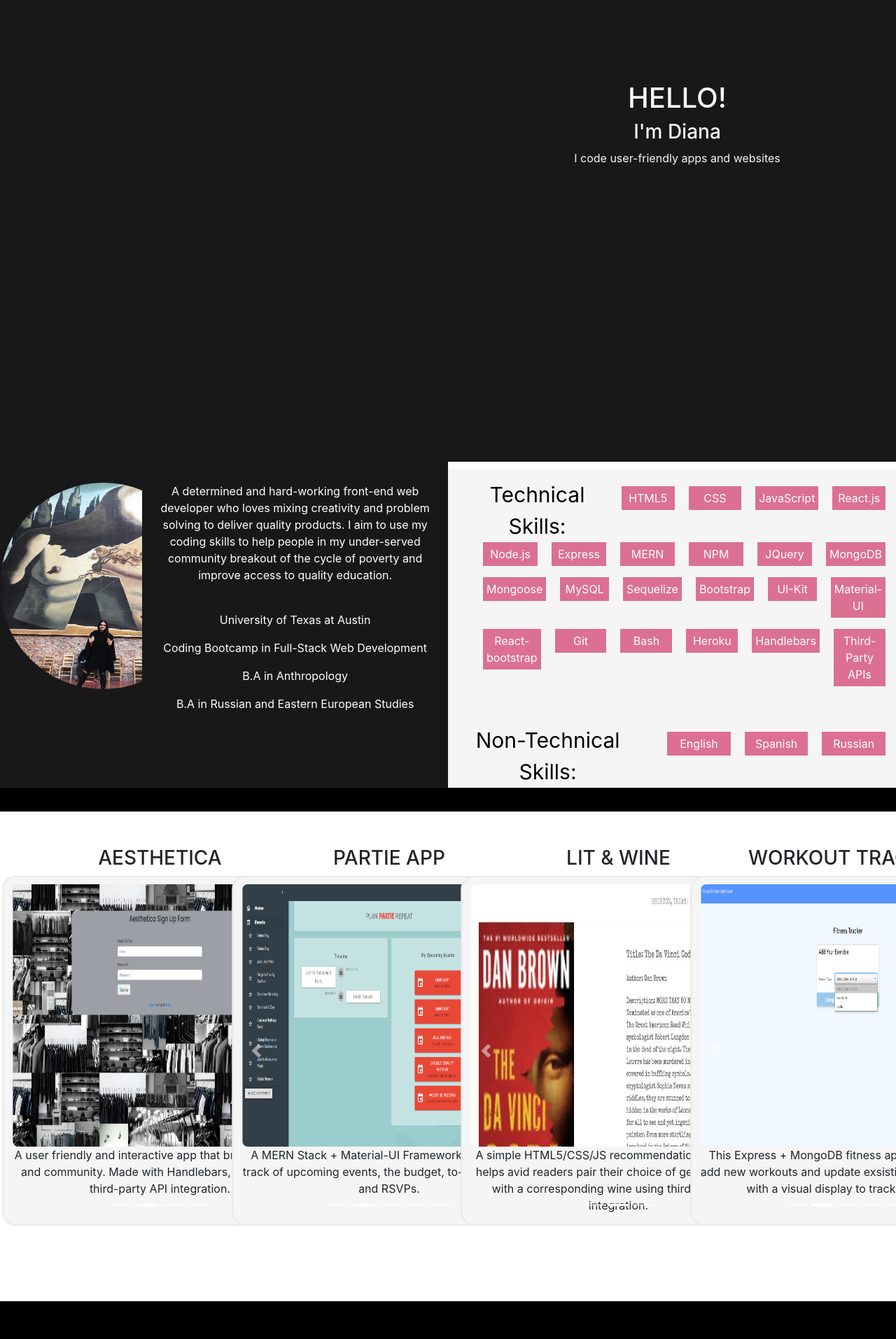
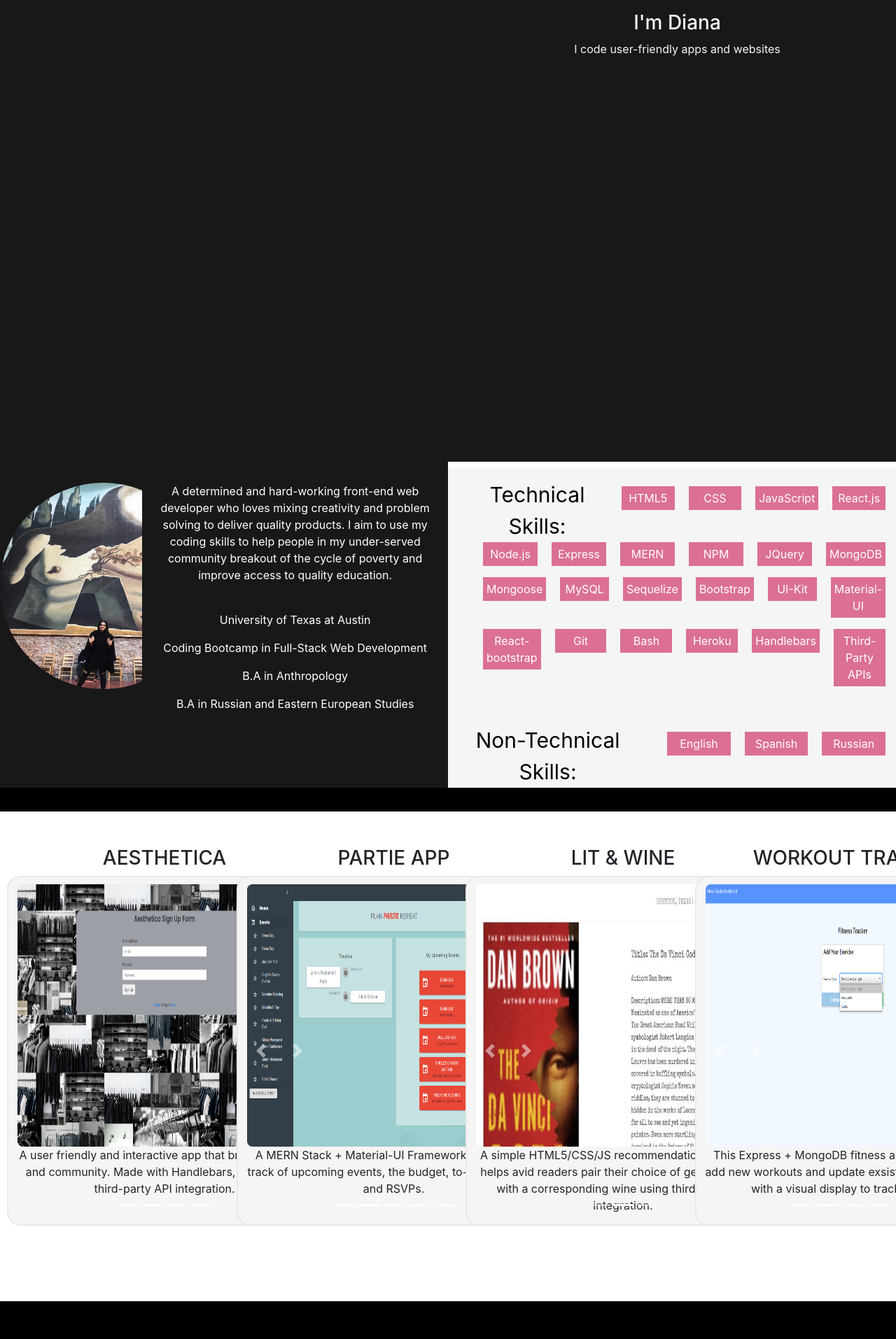
Before and after one commit to DianaLRS/MyPortfolio, a React (Create React App) app: page / in a window 1280 px wide. Shown: the part 346-2260 px from the top of the page at 70% size. Built offline with nearby package versions, Linux system fonts and the light colour scheme.

Commit message:
testing css

```diff
--- a/package.json
+++ b/package.json
@@ -1,5 +1,5 @@
 {
-  "homepage": "https://dianalrs.github.io/MyPortfolio/",
+
   "name": "my-portfolio",
   "version": "0.1.0",
   "private": true,
@@ -17,8 +17,7 @@
     "web-vitals": "^1.1.1"
   },
   "scripts": {
-    "predeploy": "npm run build",
-    "deploy": "gh-pages -d build",
+
     "start": "react-scripts start",
     "build": "react-scripts build",
     "test": "react-scripts test",
--- a/src/assets/stylesheets/style.css
+++ b/src/assets/stylesheets/style.css
@@ -27,10 +27,12 @@ background-color: #181818 ;
 }
 
 .landing-text{
-  position: absolute;
+   /* position: absolute;
   top: 50%;
-  left: 50%;
-  transform: translate(-50%, -50%);
+  left: 50%; */
+  /* transform: translate(-50%, -50%); */
+
+  margin-top: 40%;
 
 }
 /* .landing-text h1{
@@ -155,11 +157,11 @@ background-color: palevioletred;
 
   /* border: orange 2px solid; */
   max-width:  480px;
-  position: absolute;
+  /* position: absolute;
   top: 50%;
   right: 38%;
   left: 12%;
-  transform: translate(-50%, -50%);
+  transform: translate(-50%, -50%); */
 
 }
 
```
